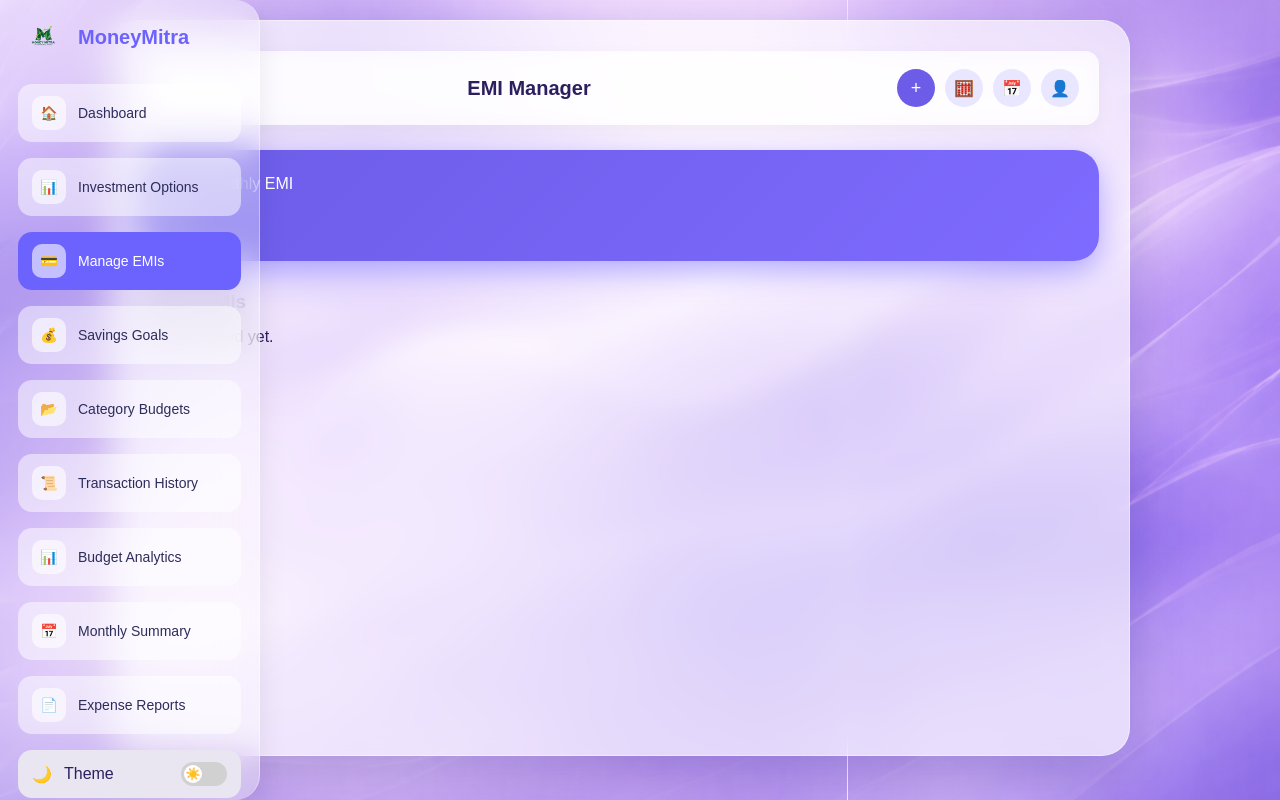
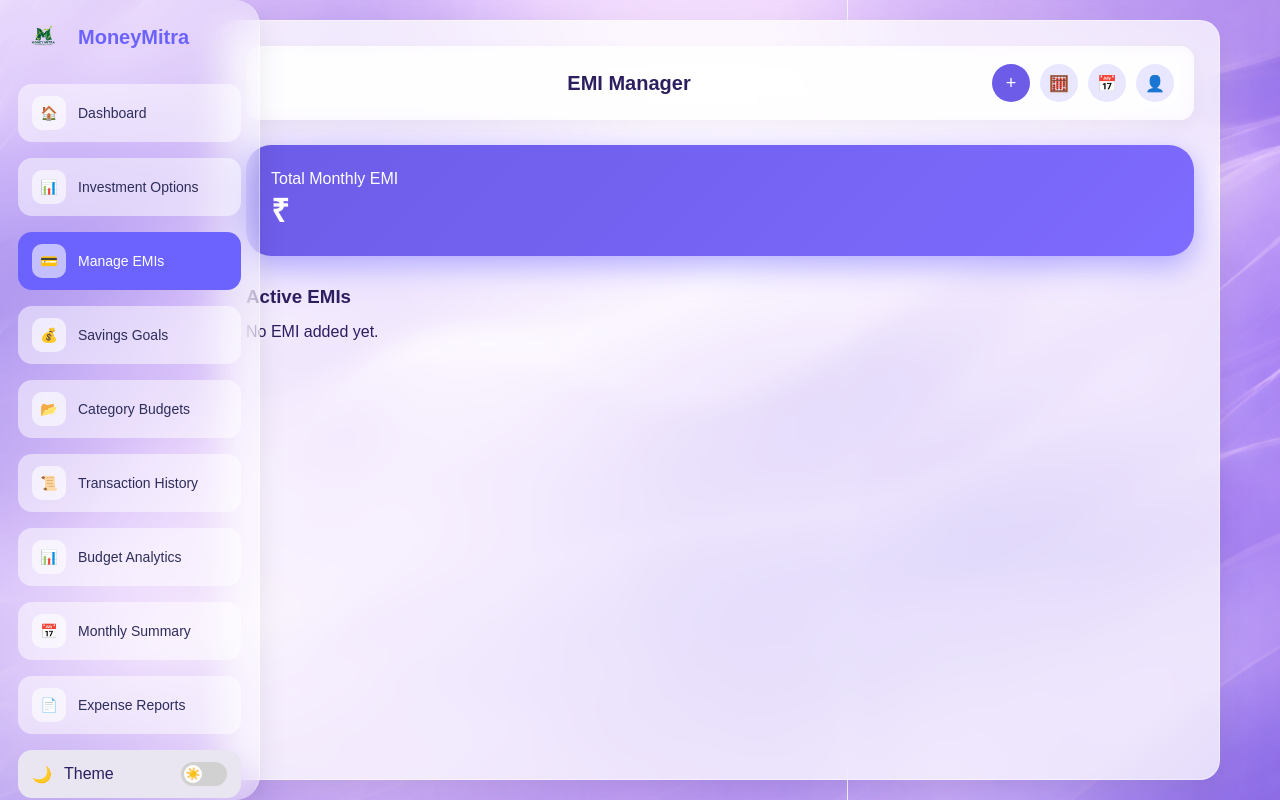
Before and after one commit to Nakiyabohari/MoneyMitra, a Django app: page /emimanager/ in a window 1280 px wide. Run offline with Django 5.2, Linux system fonts and the light colour scheme; the visitor is signed in with stand-in values (Sample User, id 1).

Commit message:
emi fixed

```diff
--- a/EMI/static/css/dark2.css
+++ b/EMI/static/css/dark2.css
@@ -73,9 +73,11 @@ body.dark-mode::after{
 
     display:flex;
     justify-content:center;
-    align-items:center;
 
-    padding:60px 40px;
+    /* ❌ REMOVE vertical centering */
+    align-items:flex-start;
+
+    padding:40px 20px;
 }
 
 /* ===============================
@@ -85,31 +87,31 @@ body.dark-mode::after{
     width:100%;
     max-width:1100px;
 
-    padding:45px 50px;
+    padding:35px;
 
-    border-radius:28px;
+    border-radius:24px;
 
-    background:rgba(255,255,255,0.7);
+    background:rgba(255,255,255,0.75);
     backdrop-filter:blur(10px);
 
-    box-shadow:0 20px 60px rgba(0,0,0,0.2);
+    box-shadow:0 15px 40px rgba(0,0,0,0.15);
 }
 
 /* ===============================
    CONTAINER (DARK)
 ================================ */
 body.dark-mode .container{
-    max-width:1300px;
-    padding:60px 70px;
+    max-width:1100px; /* ❌ REMOVE 1300px */
+    padding:35px;
 
-    background:rgba(25,25,55,0.65);
+    background:rgba(25,25,55,0.7);
     backdrop-filter:blur(14px);
 
     border:1px solid rgba(255,255,255,0.08);
 
     box-shadow:
-        0 30px 100px rgba(0,0,0,0.8),
-        0 0 40px rgba(108,99,255,0.2);
+        0 20px 60px rgba(0,0,0,0.8),
+        0 0 25px rgba(108,99,255,0.2);
 }
 
 /* ===============================
--- a/EMI/static/css/emimanager.css
+++ b/EMI/static/css/emimanager.css
@@ -33,31 +33,37 @@ body {
 /* ===============================
    CONTAINER (CENTER FIXED 🔥)
 ================================ */
+/* ===============================
+   CONTAINER (FIXED PERFECT 🔥)
+================================ */
+
+/* ===============================
+   CONTAINER (CENTER PERFECT 🔥)
+================================ */
+
 .container {
-    width: calc(100% - 240px);
-    max-width: 1300px;   /* 🔥 BIGGER */
+    width: calc(100% - 260px); /* remaining space after sidebar */
+    max-width: 1100px;
 
-    /* CENTER PERFECT */
-    margin-left: calc(240px + (100% - 240px - 1300px)/2);
+    margin-left: 260px;   /* push after sidebar */
     margin-right: auto;
 
-    height: 92vh;
+    /* 🔥 THIS LINE CENTERS IT */
+    margin-left: calc(260px + (100% - 260px - 1100px)/2);
+
+    padding: 25px;
+    min-height: calc(100vh - 40px);
+
     overflow-y: auto;
     overflow-x: hidden;
 
-    padding: 30px;   /* 🔥 IMPORTANT */
+    background: rgba(255,255,255,0.75);
+    backdrop-filter: blur(10px);
 
-    /* 🔥 GLASS LIGHT MODE */
-    background: rgba(255,255,255,0.65);
-    backdrop-filter: blur(12px);
-
-    border-radius: 28px;
-
+    border-radius: 20px;
     border: 1px solid rgba(255,255,255,0.4);
 
-    box-shadow:
-        0 20px 60px rgba(0,0,0,0.12),
-        0 0 30px rgba(108,99,255,0.15);
+    box-shadow: 0 10px 30px rgba(0,0,0,0.08);
 }
 /* Scrollbar */
 
```
